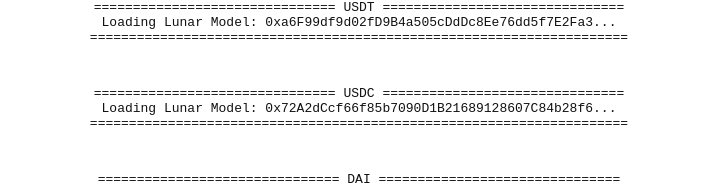
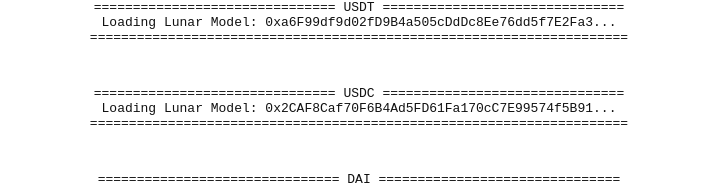
Before and after one commit to Uniscam/heco-yield-mining-info, a React (Create React App) app: page /bsc in a window 1280 px wide. Shown: the part 263-448 px from the top of the page, without its empty margins (281-998 px from the left). Built offline with nearby package versions, Linux system fonts and the light colour scheme; no server answers.

Commit message:
Update yfii-moon.ts

```diff
--- a/src/constant/pools/yfii-moon.ts
+++ b/src/constant/pools/yfii-moon.ts
@@ -113,10 +113,10 @@
     depostAlert:'',
     tokenDescriptionUrl: '',
     tokenDescriptionUrl2: '',
-    earnedToken: 'YFII',
-    claimedTokenAddress: '0x7F70642d88cf1C4a3a7abb072B53B929b653edA5',
-    earnedTokenAddress: '0x72A2dCcf66f85b7090D1B21689128607C84b28f6',
-    earnContractAddress: '0x72A2dCcf66f85b7090D1B21689128607C84b28f6',
+    earnedToken: 'USDC',
+    claimedTokenAddress: '0x8ac76a51cc950d9822d68b83fe1ad97b32cd580d',
+    earnedTokenAddress: '0x8ac76a51cc950d9822d68b83fe1ad97b32cd580d',
+    earnContractAddress: '0x2CAF8Caf70F6B4Ad5FD61Fa170cC7E99574f5B91',
     defaultApy: "39.54",
     pricePerFullShare: 1,
     pastPricePerFullShare: 1,
```
